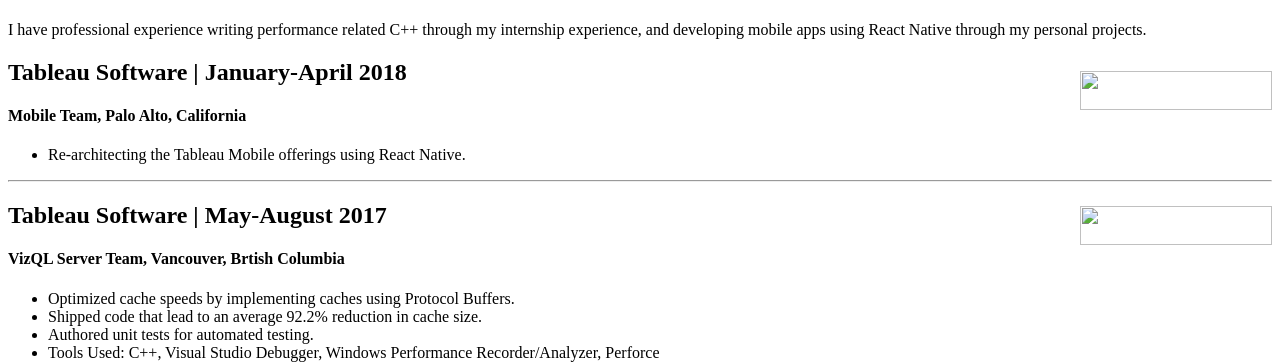
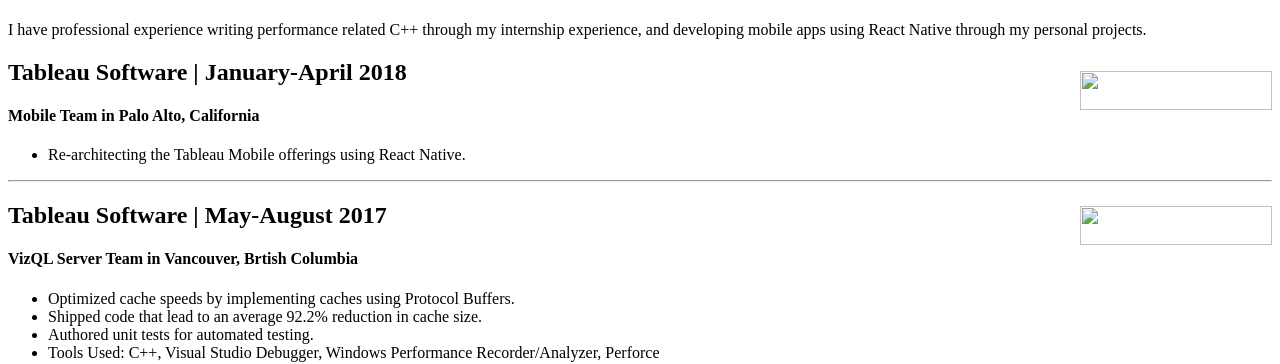
Before and after one commit to brianod/brianod.github.io, a Jekyll site: the page built from _posts/2017-12-18-experience.md, in a window 1280 px wide. Shown: the part 191-555 px from the top of the page. Built offline with Jekyll 4.4.1, drawn with Linux system fonts in a browser that asks for light colours.

Commit message:
change job description

```diff
--- a/_posts/2017-12-18-experience.md
+++ b/_posts/2017-12-18-experience.md
@@ -8,13 +8,13 @@
 
 <p style="float: right;"><img src="../public/tableau.png" height="39px" width="192px"></p>
 <h2>Tableau Software | January-April 2018</h2>
-<h4>Mobile Team, Palo Alto, California</h4>
+<h4>Mobile Team in Palo Alto, California</h4>
 * Re-architecting the Tableau Mobile offerings using React Native.
 <hr style="clear:both;">
 
 <p style="float: right;"><img src="../public/tableau.png" height="39px" width="192px"></p>
 <h2>Tableau Software | May-August 2017</h2>
-<h4>VizQL Server Team, Vancouver, Brtish Columbia</h4>
+<h4>VizQL Server Team in Vancouver, Brtish Columbia</h4>
 * Optimized cache speeds by implementing caches using Protocol Buffers.
 * Shipped code that lead to an average 92.2% reduction in cache size.
 * Authored unit tests for automated testing.
```
